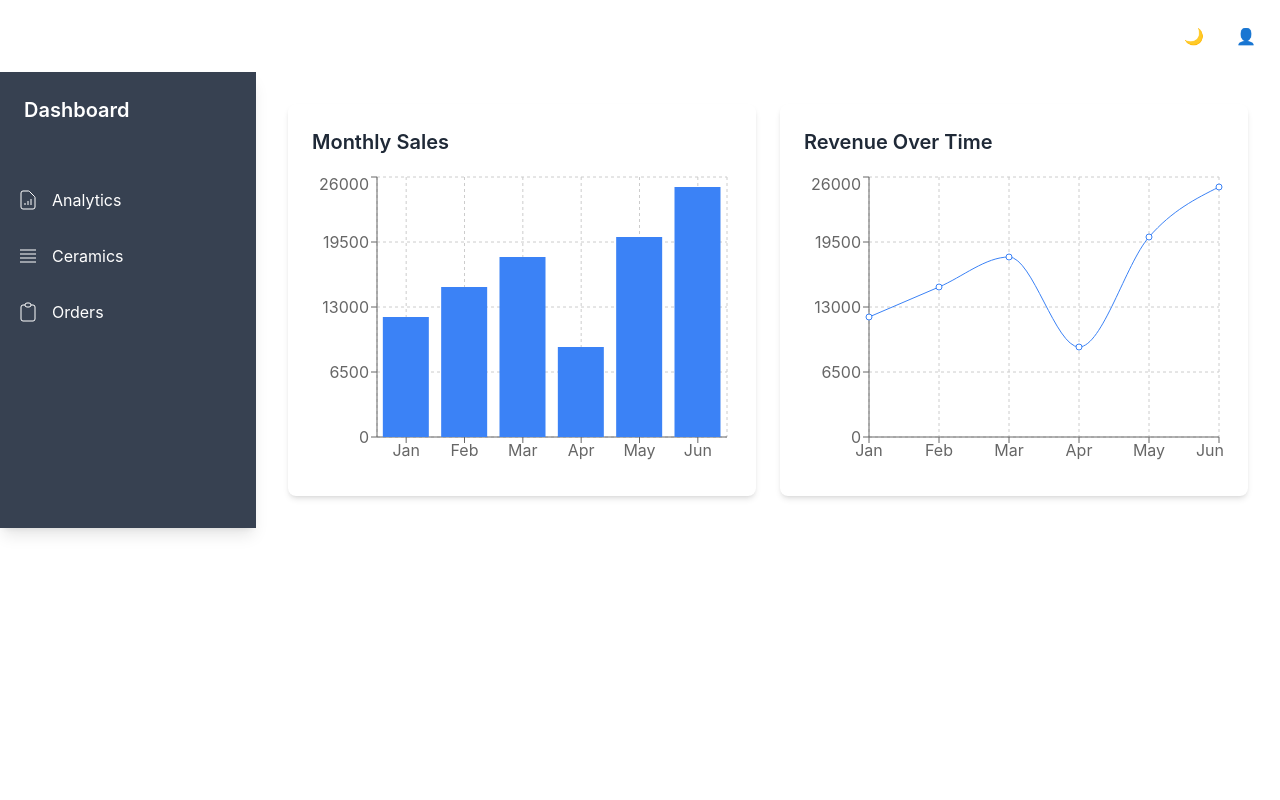
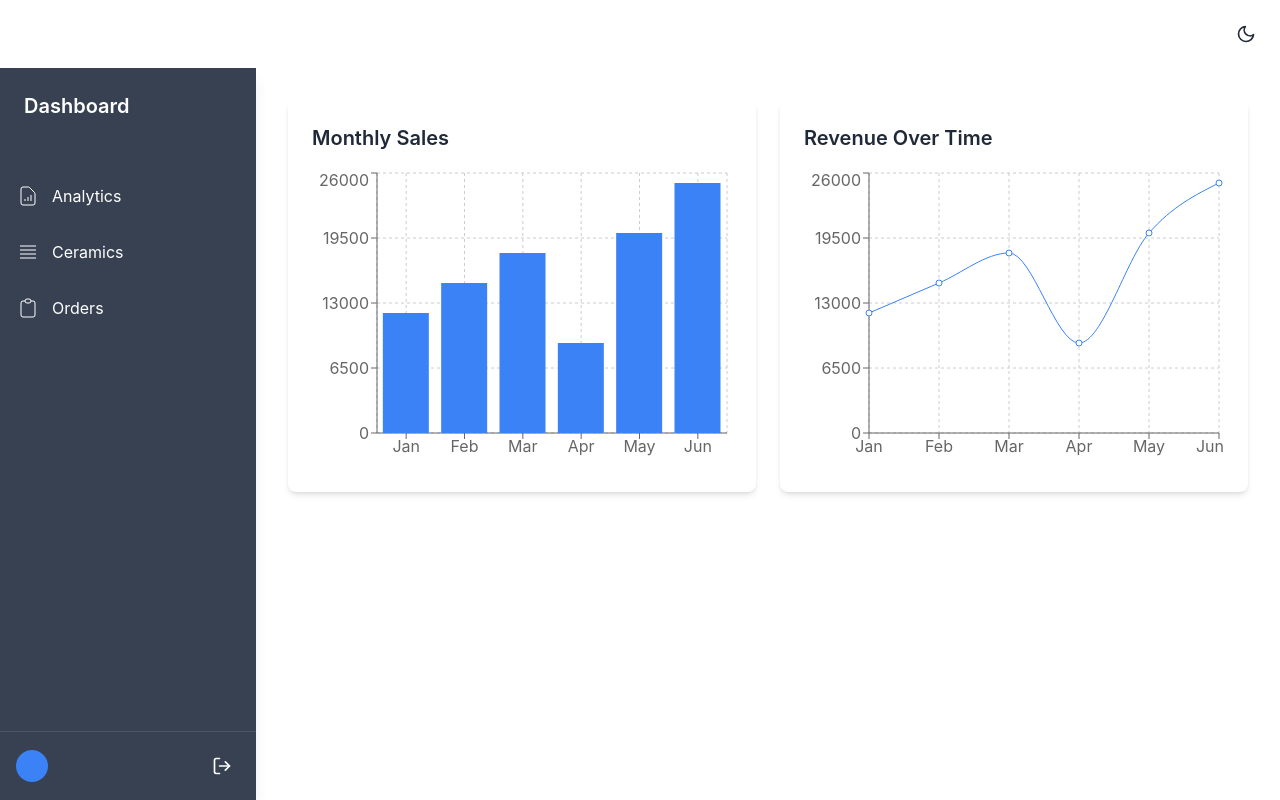
Before and after one commit to tsegaye27/ceramics-store, a Next.js app: page / in a window 1280 px wide. Built offline with nearby package versions, Linux system fonts and the light colour scheme; no server answers.

Commit message:
feat: Implement dark mode toggle and user profile section

```diff
--- a/app/page.tsx
+++ b/app/page.tsx
@@ -13,6 +13,8 @@ import {
   Line,
   ResponsiveContainer,
 } from "recharts";
+import { FiSun, FiMoon, FiUser, FiLogOut } from "react-icons/fi"; // Import icons from Feather Icons
+import { useAuth } from "./_context/AuthContext";
 
 // Sample data (replace with real data from your backend)
 const initialSalesData = [
@@ -39,6 +41,7 @@ export default function DashboardPage() {
   const [darkMode, setDarkMode] = useState(false);
   const [salesData, setSalesData] = useState(initialSalesData);
   const router = useRouter();
+  const { user } = useAuth(); // Replace with real user data
 
   // Fetch real sales data from the backend
   useEffect(() => {
@@ -60,38 +63,41 @@ export default function DashboardPage() {
     });
   };
 
+  const toggleDarkMode = () => {
+    setDarkMode(!darkMode);
+    document.documentElement.classList.toggle("dark", !darkMode);
+  };
+
   return (
     <div className={`min-h-screen ${darkMode ? "dark" : ""}`}>
       <div className="dark:bg-gray-900 dark:text-gray-100 flex flex-col h-screen">
         {/* Top Header */}
         <div className="flex justify-end p-4 gap-4">
           <button
-            onClick={() => setDarkMode(!darkMode)}
+            onClick={toggleDarkMode}
             className="p-2 rounded-full hover:bg-gray-200 dark:hover:bg-gray-700"
           >
-            {darkMode ? "🌞" : "🌙"}
-          </button>
-          <button
-            onClick={() => handleNavigation("/profile")}
-            className="p-2 rounded-full hover:bg-gray-200 dark:hover:bg-gray-700"
-          >
-            👤
+            {darkMode ? (
+              <FiSun className="h-5 w-5 text-gray-800 dark:text-gray-100" />
+            ) : (
+              <FiMoon className="h-5 w-5 text-gray-800 dark:text-gray-100" />
+            )}
           </button>
         </div>
 
         {/* Sidebar and Main Content */}
-        <div className="flex">
+        <div className="flex flex-1">
           {/* Sidebar */}
           <motion.div
             initial={{ x: -100, opacity: 0 }}
             animate={{ x: 0, opacity: 1 }}
             transition={{ duration: 0.5 }}
-            className="w-64 bg-gray-700 shadow-lg"
+            className="w-64 bg-gray-700 shadow-lg flex flex-col"
           >
             <div className="p-6">
               <h2 className="text-xl font-semibold text-white">Dashboard</h2>
             </div>
-            <nav className="mt-6">
+            <nav className="mt-6 flex-1">
               <button
                 onClick={() => handleNavigation("/")}
                 className="flex items-center p-4 text-white hover:bg-gray-600 cursor-pointer w-full text-left"
@@ -138,11 +144,31 @@ export default function DashboardPage() {
                 <span>Orders</span>
               </button>
             </nav>
+
+            {/* Profile Section */}
+            <div className="p-4 border-t border-gray-600">
+              <div className="flex items-center gap-2">
+                <div className="h-8 w-8 bg-blue-500 rounded-full flex items-center justify-center text-white">
+                  {user.name.charAt(0)}
+                </div>
+                <span className="text-white">{user.name}</span>
+                <button
+                  onClick={() => handleNavigation("/logout")}
+                  className="ml-auto p-2 hover:bg-gray-600 rounded-full"
+                >
+                  <FiLogOut className="h-5 w-5 text-white" />
+                </button>
+              </div>
+            </div>
           </motion.div>
 
           {/* Main Content */}
           <div className="flex-1 p-8 overflow-y-auto">
-            {/* Graphs Section */}
+            {isPending ? (
+              <div className="flex items-center justify-center h-full">
+                <div className="h-16 w-16 border-8 border-t-8 border-blue-500 border-t-transparent rounded-full animate-spin"></div>
+              </div>
+            ) : (
               <motion.div
                 variants={containerVariants}
                 initial="hidden"
@@ -187,6 +213,7 @@ export default function DashboardPage() {
                   </ResponsiveContainer>
                 </motion.div>
               </motion.div>
+            )}
           </div>
         </div>
       </div>
```
Lines whose indentation alone changed are shown as unchanged.
